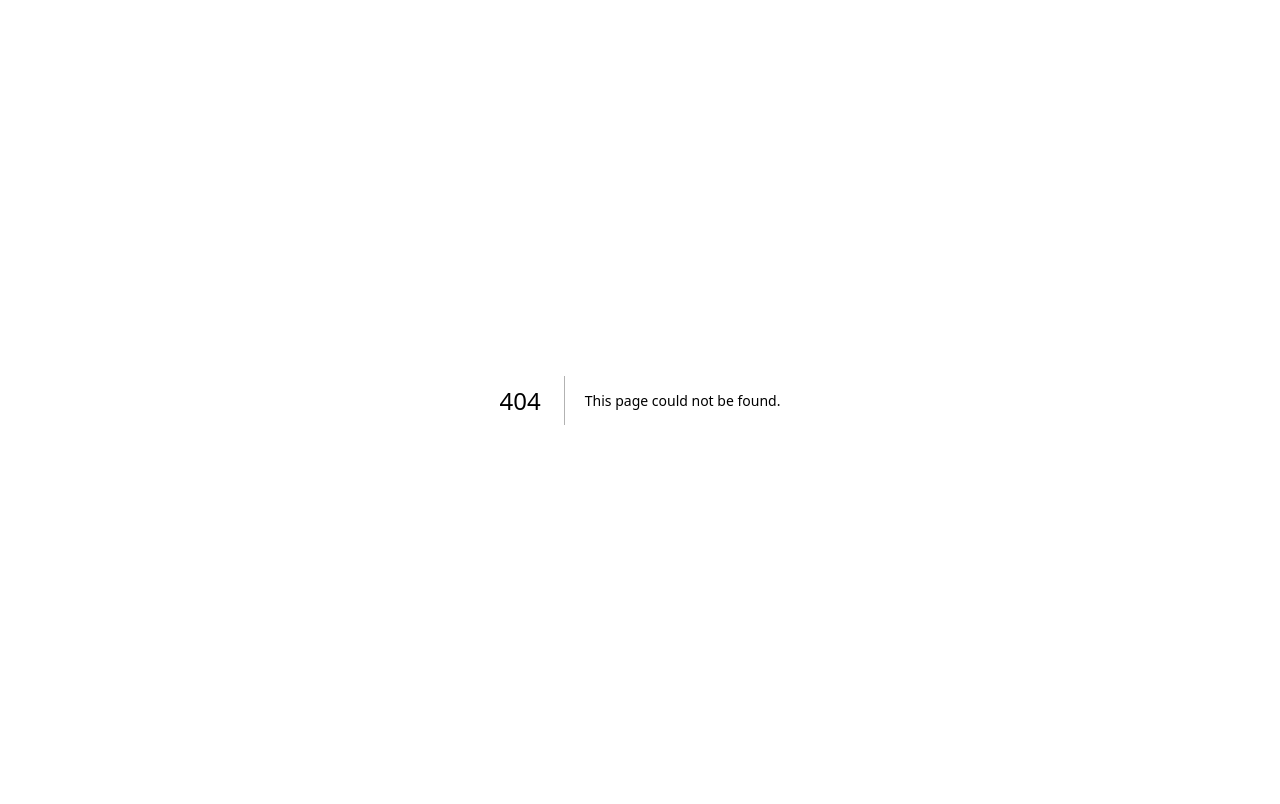
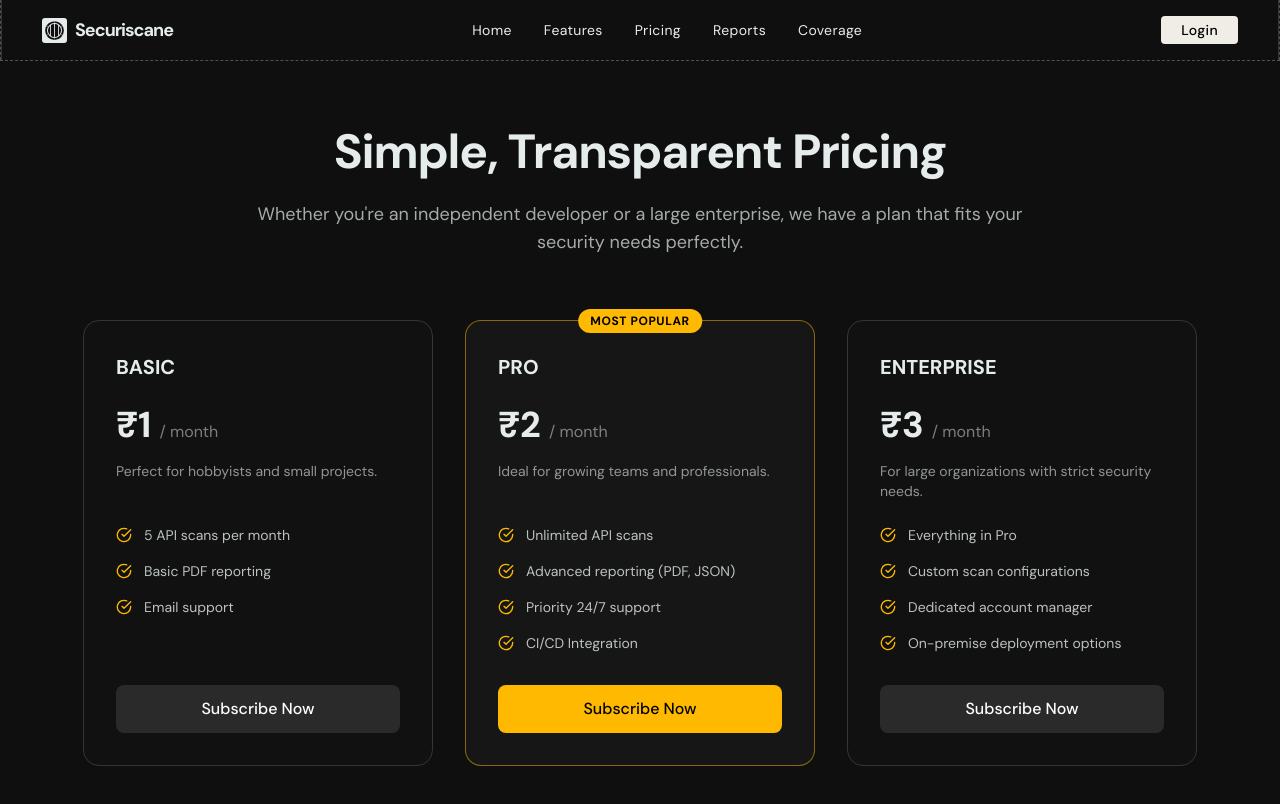
Before and after one commit to vikas-x7/Securiscan, a Next.js app: page /pricing in a window 1280 px wide. Before the commit this address had no page. Shown: the top 804 px of the page. Built offline with nearby package versions, Linux system fonts and the light colour scheme.

Commit message:
feat: create pricing page with plan comparison

```diff
--- /dev/null
+++ b/src/app/pricing/page.tsx
@@ -0,0 +1,198 @@
+"use client";
+
+import { useState } from "react";
+import Script from "next/script";
+import Navbar from "@/client/home/components/Navbar";
+import { motion } from "framer-motion";
+import { useRouter } from "next/navigation";
+import { FiCheckCircle } from "react-icons/fi";
+
+const plans = [
+  {
+    name: "BASIC",
+    price: 1,
+    description: "Perfect for hobbyists and small projects.",
+    features: ["5 API scans per month", "Basic PDF reporting", "Email support"],
+  },
+  {
+    name: "PRO",
+    price: 2,
+    description: "Ideal for growing teams and professionals.",
+    features: [
+      "Unlimited API scans",
+      "Advanced reporting (PDF, JSON)",
+      "Priority 24/7 support",
+      "CI/CD Integration",
+    ],
+    popular: true,
+  },
+  {
+    name: "ENTERPRISE",
+    price: 3,
+    description: "For large organizations with strict security needs.",
+    features: [
+      "Everything in Pro",
+      "Custom scan configurations",
+      "Dedicated account manager",
+      "On-premise deployment options",
+    ],
+  },
+];
+
+export default function PricingPage() {
+  const router = useRouter();
+  const [loadingPlan, setLoadingPlan] = useState<string | null>(null);
+
+  const handleSubscribe = async (planName: string) => {
+    setLoadingPlan(planName);
+    try {
+      // 1. Create order
+      const res = await fetch("/api/razorpay/create-order", {
+        method: "POST",
+        headers: { "Content-Type": "application/json" },
+        body: JSON.stringify({ plan: planName }),
+      });
+
+      const order = await res.json();
+      if (!res.ok) {
+        if (res.status === 401) {
+          router.push("/login"); // Redirect if not logged in
+        } else {
+          alert("Error creating order: " + (order.error || "Unknown"));
+        }
+        setLoadingPlan(null);
+        return;
+      }
+
+      // 2. Initialize Razorpay Checkout
+      const options = {
+        key: process.env.NEXT_PUBLIC_RAZORPAY_KEY_ID,
+        amount: order.amount,
+        currency: order.currency,
+        name: "SecuriScan",
+        description: `Subscription for ${planName} Plan`,
+        order_id: order.id,
+        handler: async function (response: any) {
+          // 3. Verify Payment
+          const verifyRes = await fetch("/api/razorpay/verify", {
+            method: "POST",
+            headers: { "Content-Type": "application/json" },
+            body: JSON.stringify({
+              razorpay_order_id: response.razorpay_order_id,
+              razorpay_payment_id: response.razorpay_payment_id,
+              razorpay_signature: response.razorpay_signature,
+              plan: planName,
+            }),
+          });
+          const verifyData = await verifyRes.json();
+          if (verifyRes.ok) {
+            alert(`Payment successful! You are now on the ${verifyData.plan} plan.`);
+            router.push("/dashboard");
+          } else {
+            console.error("Verification failed data:", verifyData);
+            alert(`Payment verification failed: ${verifyData.error || 'Please contact support.'} ${verifyData.details ? JSON.stringify(verifyData.details) : ''}`);
+          }
+        },
+        prefill: {
+          name: "John Doe",
+          email: "john@example.com",
+          contact: "9999999999",
+        },
+        theme: {
+          color: "#6366f1",
+        },
+      };
+
+      const rzp = new (window as any).Razorpay(options);
+      rzp.on("payment.failed", function (response: any) {
+        alert("Payment failed: " + response.error.description);
+      });
+      rzp.open();
+    } catch (error) {
+      console.error(error);
+      alert("Something went wrong");
+    } finally {
+      setLoadingPlan(null);
+    }
+  };
+
+  return (
+    <div className="min-h-screen bg-[#0F0F0F] flex flex-col font-sans">
+      <Script src="https://checkout.razorpay.com/v1/checkout.js" />
+
+      {/* Fixed Navbar */}
+      <div className="fixed top-0 left-0 right-0 z-50 border-b border-dashed border-[#52514e] bg-[#0F0F0F]">
+        <div className="w-full max-w-7xl mx-auto border-x border-dashed border-[#52514e]">
+          <Navbar />
+        </div>
+      </div>
+
+      {/* Main Content */}
+      <div className="flex-1 flex flex-col items-center pt-32 pb-20 px-4 sm:px-6">
+        <div className="text-center w-full max-w-3xl mb-16">
+          <motion.h1
+            initial={{ opacity: 0, y: -20 }}
+            animate={{ opacity: 1, y: 0 }}
+            className="text-4xl md:text-5xl font-bold text-[#E6ECEC] mb-6 tracking-tight"
+          >
+            Simple, Transparent Pricing
+          </motion.h1>
+          <motion.p
+            initial={{ opacity: 0, y: -10 }}
+            animate={{ opacity: 1, y: 0 }}
+            transition={{ delay: 0.1 }}
+            className="text-lg text-[#E6ECEC]/70"
+          >
+            Whether you&apos;re an independent developer or a large enterprise, we have a plan that fits your security needs perfectly.
+          </motion.p>
+        </div>
+
+        <div className="flex flex-wrap justify-center gap-8 w-full max-w-6xl">
+          {plans.map((plan, index) => (
+            <motion.div
+              key={plan.name}
+              initial={{ opacity: 0, y: 20 }}
+              animate={{ opacity: 1, y: 0 }}
+              transition={{ delay: 0.1 * index + 0.2 }}
+              className={`relative flex flex-col w-full md:w-[350px] p-8 rounded-2xl border ${plan.popular ? 'border-amber-400/50 bg-[#161616]' : 'border-[#38352e] bg-[#111111]'} transition-all hover:scale-[1.02]`}
+            >
+              {plan.popular && (
+                <div className="absolute top-0 left-1/2 -translate-x-1/2 -translate-y-1/2 bg-amber-400 text-black text-xs font-bold px-3 py-1 rounded-full uppercase tracking-wider">
+                  Most Popular
+                </div>
+              )}
+
+              <h3 className="text-xl font-bold text-[#E6ECEC] mb-2">{plan.name}</h3>
+              <div className="my-4">
+                <span className="text-4xl font-extrabold text-[#E6ECEC]">₹{plan.price}</span>
+                <span className="text-[#E6ECEC]/50 ml-2">/ month</span>
+              </div>
+              <p className="text-sm text-[#E6ECEC]/60 min-h-[40px] mb-6">{plan.description}</p>
+
+              <ul className="flex-1 space-y-4 mb-8">
+                {plan.features.map((feature, i) => (
+                  <li key={i} className="flex items-start gap-3 text-sm text-[#E6ECEC]/80">
+                    <FiCheckCircle className="text-amber-400 shrink-0 mt-0.5" size={16} />
+                    <span>{feature}</span>
+                  </li>
+                ))}
+              </ul>
+
+              <button
+                onClick={() => handleSubscribe(plan.name)}
+                disabled={loadingPlan === plan.name}
+                className={`w-full py-3 px-4 rounded-lg font-medium transition-all ${
+                  plan.popular
+                    ? 'bg-amber-400 text-black hover:bg-amber-500'
+                    : 'bg-[#2A2A2A] text-white hover:bg-[#333333]'
+                } ${loadingPlan === plan.name ? 'opacity-70 cursor-not-allowed' : ''}`}
+              >
+                {loadingPlan === plan.name ? 'Processing...' : 'Subscribe Now'}
+              </button>
+            </motion.div>
+          ))}
+        </div>
+      </div>
+    </div>
+  );
+}
```
